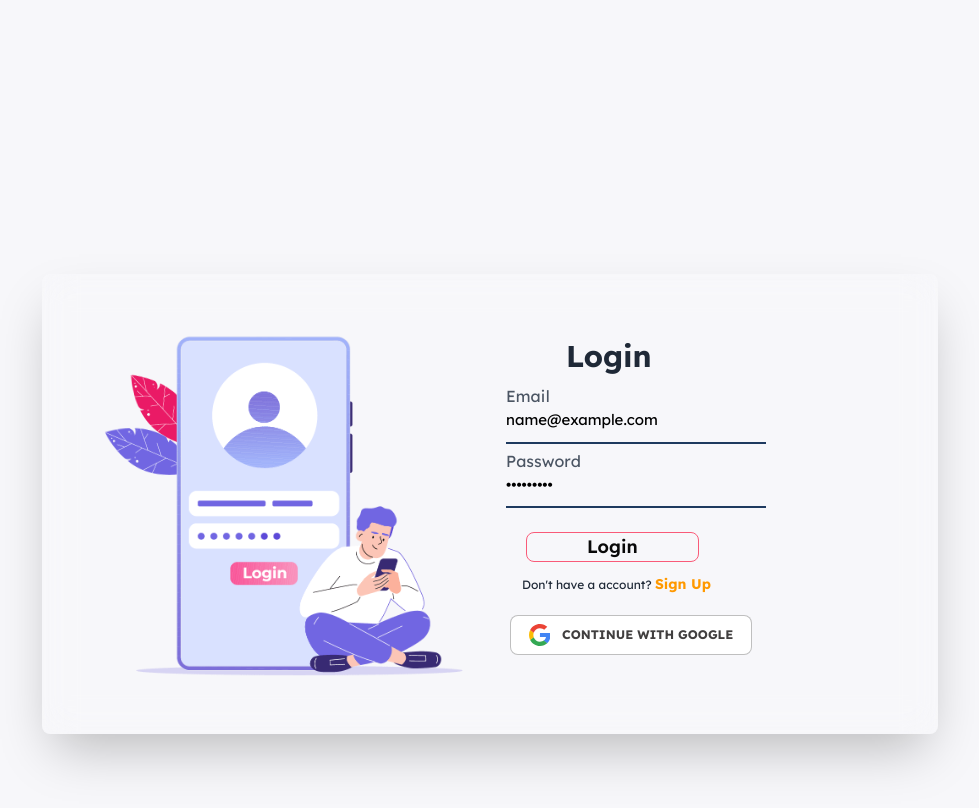
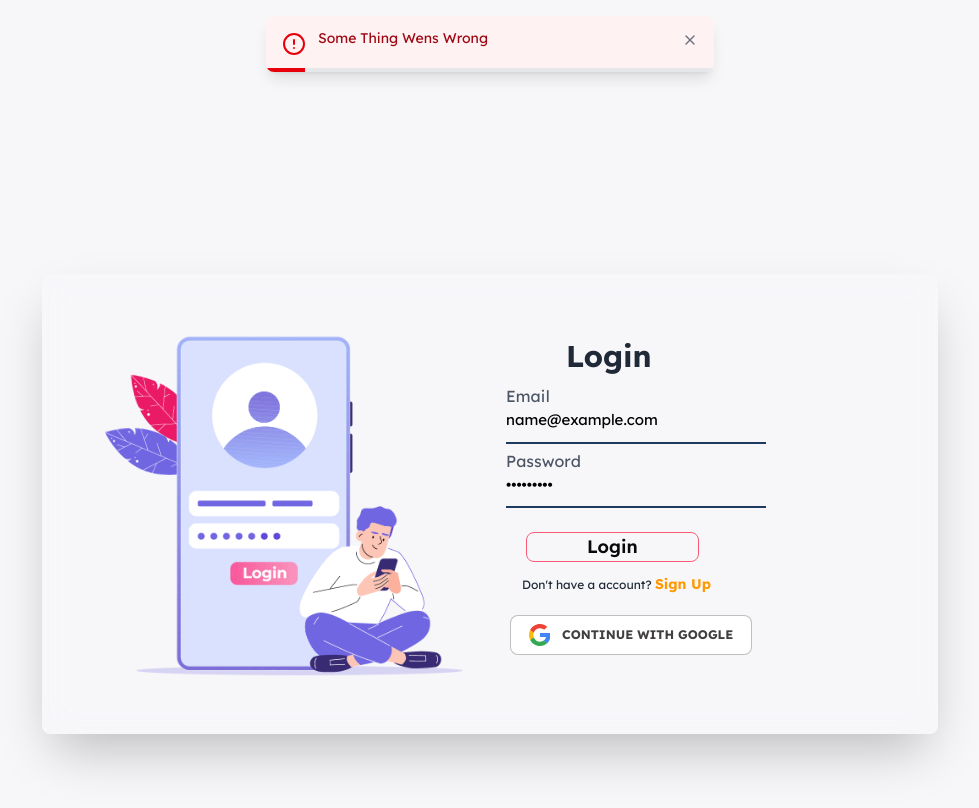
Before and after one commit to hshehriyaralam/MoneyMinder, a React (Vite) app: page / in a window 1280 px wide. Both pictures are taken after typing "name@example.com", "Sample123" into the empty fields and a click on the button "Login". Shown: the top 808 px of the page, without its empty margins (150-1129 px from the left). Built offline with nearby package versions, Linux system fonts and the light colour scheme; no server answers.

Commit message:
add custom alert method

```diff
--- a/package.json
+++ b/package.json
@@ -30,7 +30,7 @@
     "class-variance-authority": "^0.7.1",
     "clsx": "^2.1.1",
     "date-fns": "^3.6.0",
-    "framer-motion": "^12.9.4",
+    "framer-motion": "^12.18.1",
     "html2canvas": "^1.4.1",
     "jspdf": "^3.0.1",
     "lottie-react": "^2.4.1",
--- /dev/null
+++ b/src/Components/AlertComponents/Alert.jsx
@@ -0,0 +1,48 @@
+import { X, CheckCircle, AlertCircle, Info } from "lucide-react";
+import { motion } from "framer-motion";
+
+const iconMap = {
+  success: <CheckCircle className="text-green-600 w-6 h-6" />,
+  error: <AlertCircle className="text-red-600 w-6 h-6" />,
+  info: <Info className="text-blue-600 w-6 h-6" />,
+};
+
+const styleMap = {
+  success: "bg-green-50 text-green-800",
+  error: "bg-red-50 text-red-800",
+  info: "bg-blue-50 text-blue-800",
+};
+
+const barColorMap = {
+  success: "bg-green-600",
+  error: "bg-red-600",
+  info: "bg-blue-600",
+};
+
+const Alert = ({ type = "info", message, onClose, progress = 100 }) => {
+  return (
+    <motion.div
+      initial={{ y: -80, opacity: 0 }}
+      animate={{ y: 0, opacity: 1 }}
+      exit={{ y: -80, opacity: 0 }}
+      transition={{ duration: 0.4 }}
+      className={`w-[90vw] max-w-md rounded-lg shadow-lg overflow-hidden ${styleMap[type]}`}
+    >
+      <div className="flex items-start gap-3 px-4 py-3">
+        <div className="pt-1">{iconMap[type]}</div>
+        <div className="flex-1 text-sm font-medium">{message}</div>
+        <button onClick={onClose}>
+          <X className="w-4 h-4 mt-1 text-gray-500 hover:text-gray-800" />
+        </button>
+      </div>
+      <div className="w-full h-1 relative bg-gray-200">
+        <div
+          className={`${barColorMap[type]} h-full absolute top-0 left-0 transition-all duration-100`}
+          style={{ width: `${progress}%` }}
+        ></div>
+      </div>
+    </motion.div>
+  );
+};
+
+export default Alert;
--- /dev/null
+++ b/src/Components/AlertComponents/useAlert.jsx
@@ -0,0 +1,33 @@
+import { useState } from "react";
+import Alert from "./Alert.jsx";
+
+const useAlert = () => {
+  const [alertData, setAlertData] = useState({
+    visible: false,
+    message: "",
+    type: "info",
+  });
+
+  const showAlert = (type, message, duration = 3000) => {
+    setAlertData({ visible: true, type, message });
+
+    setTimeout(() => {
+      setAlertData({ visible: false, message: "", type: "info" });
+    }, duration);
+  };
+
+  const AlertComponent = alertData.visible ? (
+    <div className="fixed top-6 left-1/2 transform -translate-x-1/2 z-50">
+      <Alert
+        type={alertData.type}
+        message={alertData.message}
+        onClose={() => setAlertData({ visible: false, message: "", type: "info" })}
+      />
+    </div>
+  ) : null;
+
+  return { showAlert, AlertComponent };
+};
+
+
+export{useAlert}
--- /dev/null
+++ b/src/Components/UIverse/LogOutBtn.jsx
@@ -0,0 +1,83 @@
+import React from 'react';
+import styled from 'styled-components';
+
+const LogOutButton = ({onClick}) => {
+  return (
+    <StyledWrapper>
+      <button className="Btn"  onClick={onClick}>
+        <div className="sign"><svg viewBox="0 0 512 512"><path d="M377.9 105.9L500.7 228.7c7.2 7.2 11.3 17.1 11.3 27.3s-4.1 20.1-11.3 27.3L377.9 406.1c-6.4 6.4-15 9.9-24 9.9c-18.7 0-33.9-15.2-33.9-33.9l0-62.1-128 0c-17.7 0-32-14.3-32-32l0-64c0-17.7 14.3-32 32-32l128 0 0-62.1c0-18.7 15.2-33.9 33.9-33.9c9 0 17.6 3.6 24 9.9zM160 96L96 96c-17.7 0-32 14.3-32 32l0 256c0 17.7 14.3 32 32 32l64 0c17.7 0 32 14.3 32 32s-14.3 32-32 32l-64 0c-53 0-96-43-96-96L0 128C0 75 43 32 96 32l64 0c17.7 0 32 14.3 32 32s-14.3 32-32 32z" /></svg></div>
+        <div className="text">Logout</div>
+      </button>
+    </StyledWrapper>
+  );
+}
+
+const StyledWrapper = styled.div`
+  .Btn {
+    display: flex;
+    align-items: center;
+    justify-content: flex-start;
+    width: 45px;
+    height: 45px;
+    border: none;
+    border-radius: 50%;
+    cursor: pointer;
+    position: relative;
+    overflow: hidden;
+    transition-duration: .3s;
+    box-shadow: 2px 2px 10px rgba(0, 0, 0, 0.199);
+    background-color: #f04968;
+  }
+
+  /* plus sign */
+  .sign {
+    width: 100%;
+    transition-duration: .3s;
+    display: flex;
+    align-items: center;
+    justify-content: center;
+  }
+
+  .sign svg {
+    width: 17px;
+  }
+
+  .sign svg path {
+    fill: white;
+  }
+  /* text */
+  .text {
+    position: absolute;
+    right: 0%;
+    width: 0%;
+    opacity: 0;
+    color: white;
+    font-size: 1.2em;
+    font-weight: 600;
+    transition-duration: .3s;
+  }
+  /* hover effect on button width */
+  .Btn:hover {
+    width: 125px;
+    border-radius: 40px;
+    transition-duration: .3s;
+  }
+
+  .Btn:hover .sign {
+    width: 30%;
+    transition-duration: .3s;
+    padding-left: 20px;
+  }
+  /* hover effect button's text */
+  .Btn:hover .text {
+    opacity: 1;
+    width: 70%;
+    transition-duration: .3s;
+    padding-right: 10px;
+  }
+  /* button click effect*/
+  .Btn:active {
+    transform: translate(2px ,2px);
+  }`;
+
+export default LogOutButton;
--- a/src/Components/layout/LoginForm.jsx
+++ b/src/Components/layout/LoginForm.jsx
@@ -6,6 +6,7 @@ import GoogleButton from "../UIverse/GoogleButto.jsx"
 import ButtonComponent from "../comman/VerseButton.jsx";
 import axios from 'axios';
 import { useGoogleLogin } from '@react-oauth/google';
+import { useAlert } from "../../Context/AlertContext.jsx";
 
 
 
@@ -15,10 +16,11 @@ const LoginForm = () => {
   const [email,setEmail] = useState('')
   const [password, setPassword] = useState('')
   const Navigate = useNavigate()
+  const { showAlert } = useAlert();
 
   const fetchUser = async () => {
   try{
-    const response = await axios.get('/api/user/fetch-user', {
+    const response = await axios.get(`${import.meta.env.VITE_API_BASE_URL}/api/user/fetch-user`, {
       withCredentials : true
     })
     const email = response.data.user.email;
@@ -38,7 +40,7 @@ const LoginForm = () => {
 const handleLogin = async (e) => {
   e.preventDefault()
   try{
-    await  axios.post(`/api/user/login`, {
+    await  axios.post(`${import.meta.env.VITE_API_BASE_URL}/api/user/login`, {
       email : email,
       password : password
     },
@@ -48,13 +50,18 @@ const handleLogin = async (e) => {
   console.log("Login Successfully")
   setEmail('')
   setPassword('')
+  showAlert("success", "Login Successfully")
   Navigate('/Dashbaord')
 
 
   }catch(error){
       console.log("Login failed",error.message);
-      if(error.message == 'Request failed with status code 401'){
-        alert('Invalid Email and Password')
+      if(error.response?.status === 401){
+        showAlert("error", "Invalid Email Or Password");
+      }else if(error.response?.status === 404){
+        showAlert("error", "This Email is not Registerd");
+      }else{
+        showAlert("error", "Some Thing Wens Wrong");
       }
 
   }
@@ -73,22 +80,26 @@ const handleLogin = async (e) => {
         console.log("userInfo",res.data)
         console.log("access_token",tokenResponse.access_token);
 
-        const backendRes =  await axios.post(`/api/user/google-auth`, {
+        const backendRes =  await axios.post(`${import.meta.env.VITE_API_BASE_URL}/api/user/google-auth`, {
           userInfo : res.data
         },{
           withCredentials : true
         })
          console.log("Backend Google Auth Response:",backendRes.data);
-         alert("SuccessFuly Login with Google")
          Navigate('/Dashbaord')
       }catch(error){
          console.log('Google Login Failed', error.message);
-        alert('Google Login Failed: ' + error.message);
+        if(error.response?.status === 400 ){
+            showAlert("error", "Missing User Info From Google");
+        }else if(error.response?.status === 401){
+            showAlert("error", "Invalid Google Token")
+        }
       }
     },
       onError: (error) => {
       console.log('Google Login Error', error);
-      alert('Google Login Failed');
+      showAlert("error", "Google Login Failed");
+
     },
   })
 
--- a/src/Components/layout/ProfileCard.jsx
+++ b/src/Components/layout/ProfileCard.jsx
@@ -4,6 +4,9 @@ import axios from 'axios';
 import { Image } from 'antd';
 import { useNavigate } from 'react-router-dom';
 import { TextAnimate } from '../magicui/text-animate';
+import LogOutButton from "../UIverse/LogOutBtn.jsx"
+import { useAlert } from "../../Context/AlertContext.jsx";
+
 
 
 
@@ -38,13 +41,15 @@ const ProfileCard =  () => {
   const fileInputRef = useRef(null);
   const [uploading , setUploading] = useState(false)
   const Navigate = useNavigate()
+  const { showAlert } = useAlert();
+
 
 
     // fetch Data
 const fetchUser = async () => {
   try{
 
-    const response = await axios.get('/api/user/fetch-user', {
+    const response = await axios.get(`${import.meta.env.VITE_API_BASE_URL}/api/user/fetch-user`, {
       withCredentials : true
     })
 
@@ -69,7 +74,7 @@ const fetchUser = async () => {
 const handleiamgeUpload = async (e) => {
   e.preventDefault()
   if(!selectedFile){
-    alert("Please select an image first");
+    showAlert("error", "Please select an image first");
     return
   }
 
@@ -78,7 +83,7 @@ const handleiamgeUpload = async (e) => {
 
   try{
     setUploading(true)
-      const response = await axios.post(`/api/user/upload-profile`, formData, {
+      const response = await axios.post(`${import.meta.env.VITE_API_BASE_URL}/api/user/upload-profile`, formData, {
         withCredentials : true,
 
         headers : {
@@ -94,7 +99,9 @@ const handleiamgeUpload = async (e) => {
 
   }catch(error){
       console.error('Image upload failed:', error.message);
-      alert("Image upload failed")
+      if(error.response?.status === 400){
+        showAlert("errro", "No file uploaded")
+      }
   }finally{
     setUploading(false)
   }
@@ -110,13 +117,13 @@ const handleiamgeUpload = async (e) => {
     if(updateEmail.trim() !==  "")updateData.email = updateEmail;
 
     if(Object.keys(updateData).length == 0){
-      alert("Please fill at least one field to update");
+        showAlert("error", "ALL filed is Required");
       return;
     }
 
     try{
       setUploading(true)
-       await axios.put(`/api/user/edit-user`,updateData, {
+       await axios.put(`${import.meta.env.VITE_API_BASE_URL}/api/user/edit-user`,updateData, {
         withCredentials : true,
       }
     )
@@ -126,8 +133,8 @@ const handleiamgeUpload = async (e) => {
     setFullName(updateData.fullName)
     setEmail(updateData.email)
     }catch(error){
-      alert("Update failed")
       console.log("Update Data failed", error.message);
+      showAlert("error", "No valid field for update")
     }finally{
       setUploading(false)
     }
@@ -147,7 +154,7 @@ const handleiamgeUpload = async (e) => {
   //LogOUt
   const handleLogOut = async () => {
     try{
-      await axios.post(`/api/user/logout`, {} ,{
+      await axios.post(`${import.meta.env.VITE_API_BASE_URL}/api/user/logout`, {} ,{
         withCredentials :true
       })
       Navigate('/')
@@ -376,13 +383,7 @@ return (
 
         {/* Footer - Logout */}
         <div className="p-6 border-t flex justify-end">
-          <button
-            onClick={handleLogOut}
-            className="px-7 py-3 bg-red-500 text-white rounded-md hover:bg-red-600 transition-colors flex items-center gap-3 text-base"
-          >
-            <LogOut size={20} />
-            Logout
-          </button>
+          <LogOutButton  onClick={handleLogOut} />
         </div>
 
         {/* Image Upload Modal */}
--- a/src/Components/layout/SinUpForm.jsx
+++ b/src/Components/layout/SinUpForm.jsx
@@ -6,6 +6,8 @@ import GoogleButton from "../UIverse/GoogleButto.jsx"
 import InteractiveHoverButtonDemo from "../comman/InteractiveHover.jsx";
 import axios from 'axios'
 import { useGoogleLogin } from '@react-oauth/google';
+import { useAlert } from "../../Context/AlertContext.jsx";
+
 
 
 
@@ -15,6 +17,7 @@ const SignUpForm = () => {
   const [email, setEmail] = useState('')
   const [password, setPassword] = useState('')
   const  Navigate = useNavigate()
+  const { showAlert } = useAlert();
 
 
   const handleSignUp = async (e) => {
@@ -24,11 +27,11 @@ const SignUpForm = () => {
       //check email format
       const isEmailValid = /^[^\s@]+@[^\s@]+\.[^\s@]+$/.test(email)
       if(!isEmailValid){
-        alert("Please enter a valid email format");
+        showAlert("error", "Please Enter Valid email")
         return;
       }
 
-      await axios.post(`/api/user/signup`, {
+      await axios.post(`${import.meta.env.VITE_API_BASE_URL}/api/user/signup`, {
         fullName : fullName,
         email  : email,
         password : password
@@ -44,8 +47,14 @@ const SignUpForm = () => {
 
     }catch(error){
        console.log("SignUp failed",error.message);
-      alert("SignUp failed: " + error.message);
+       if(error.response?.status === 400){
+        showAlert("error", "ALL filed is Required");
+      }else if(error.response?.status === 409){
+        showAlert("error", "User Already Exist");
+      }else{
+        showAlert("error", "Something Went Wrong");
 
+      }
     }
 
   }
--- /dev/null
+++ b/src/Context/AlertContext.jsx
@@ -0,0 +1,48 @@
+import { createContext, useContext, useState } from "react";
+import Alert from "../Components/AlertComponents/Alert.jsx";
+
+const AlertContext = createContext();
+
+export const AlertProvider = ({ children }) => {
+  const [alert, setAlert] = useState({
+    visible: false,
+    message: "",
+    type: "info",
+    progress: 100,
+  });
+
+  const showAlert = (type, message, duration = 3000) => {
+    setAlert({ visible: true, type, message, progress: 100 });
+
+    let interval;
+    const step = 100 / (duration / 50); // 50ms interval
+
+    interval = setInterval(() => {
+      setAlert((prev) => {
+        if (prev.progress <= 0) {
+          clearInterval(interval);
+          return { ...prev, visible: false };
+        }
+        return { ...prev, progress: prev.progress - step };
+      });
+    }, 50);
+  };
+
+  return (
+    <AlertContext.Provider value={{ showAlert }}>
+      {children}
+      {alert.visible && (
+        <div className="fixed top-4 left-1/2 transform -translate-x-1/2 z-50 transition-all duration-500">
+          <Alert
+            type={alert.type}
+            message={alert.message}
+            progress={alert.progress}
+            onClose={() => setAlert({ visible: false, message: "", type: "info", progress: 0 })}
+          />
+        </div>
+      )}
+    </AlertContext.Provider>
+  );
+};
+
+export const useAlert = () => useContext(AlertContext);
--- a/src/main.jsx
+++ b/src/main.jsx
@@ -3,13 +3,17 @@ import './index.css'
 import App from './App.jsx'
 import { TransactionContext } from './Context/TransactionContext'
 import { GoogleOAuthProvider } from '@react-oauth/google';
+import { AlertProvider } from "./Context/AlertContext.jsx";
 
 
 createRoot(document.getElementById('root')).render(
   <GoogleOAuthProvider  clientId='650171672012-41rj4jpgd5jkej4vaikb6hjs34q021v0.apps.googleusercontent.com' >
+
+<AlertProvider>
 <TransactionContext >
   <App />
 </TransactionContext>
+  </AlertProvider>
    </GoogleOAuthProvider>
 
 )
--- a/src/utils/auth.js
+++ b/src/utils/auth.js
@@ -2,7 +2,7 @@ import axios from "axios";
 
 const fetchUserUtils  = async () => {
     try{
-        const response = await axios.get(`/api/user/fetch-user`, {
+        const response = await axios.get(`${import.meta.env.VITE_API_BASE_URL}/api/user/fetch-user`, {
             withCredentials :true
         })
 
```
Also changed, not shown: src/Components/layout/HeaderLeftBtns.jsx (added, +22 -0 lines), 2 other files (tests, documents, lock files or other folders).
